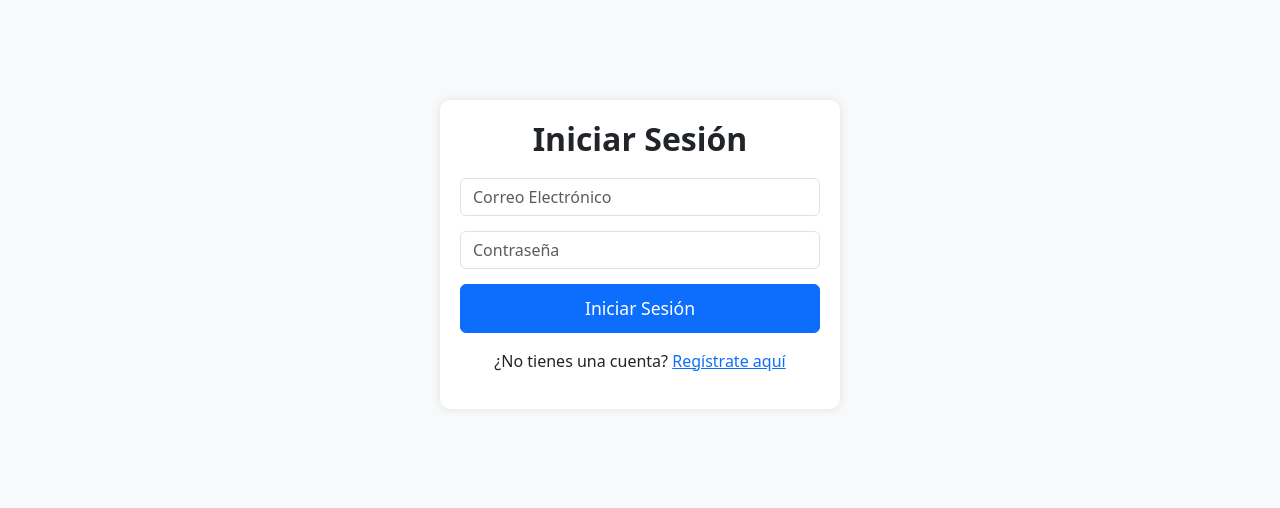
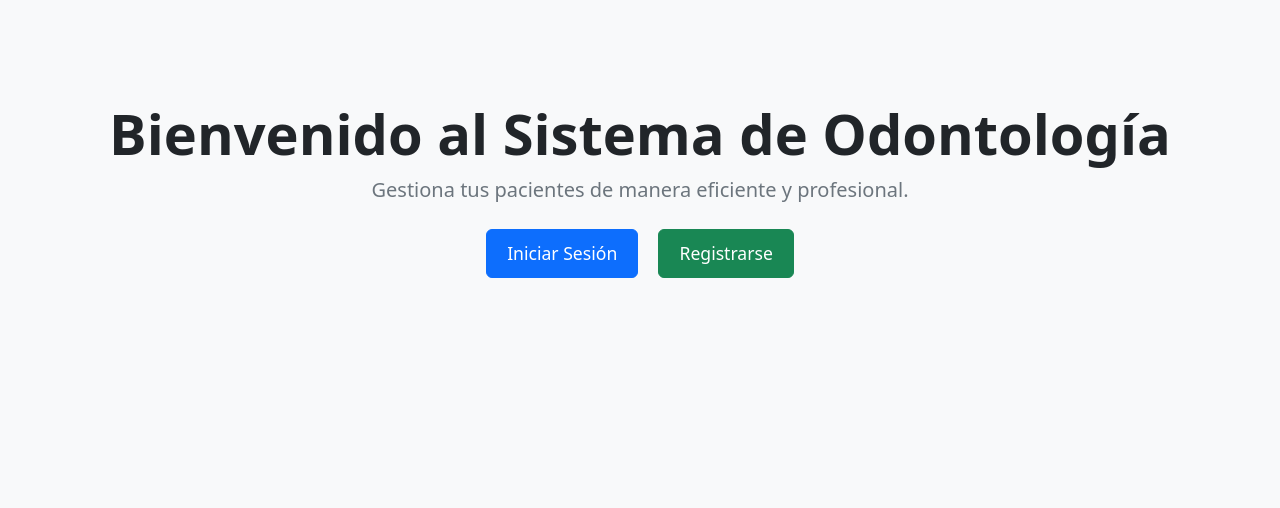
Before and after one commit to Josmar-B/Odontologia-Tarea, a Django app: page / in a window 1280 px wide. Shown: the top 508 px of the page. Run offline with Django 5.2, Linux system fonts and the light colour scheme; some libraries are stand-ins or nearby versions.

Commit message:
Update inicio.html

```diff
--- a/odontologia_app/Templates/odontologia_app/inicio.html
+++ b/odontologia_app/Templates/odontologia_app/inicio.html
@@ -4,75 +4,48 @@
 <head>
     <meta charset="UTF-8">
     <meta name="viewport" content="width=device-width, initial-scale=1.0">
-    <title>Iniciar Sesión - Odontología</title>
+    <title>Inicio - Odontología</title>
     <link href="{% static 'bootstrap.min.css' %}" rel="stylesheet">
     <link href="{% static 'fontawesomefree/css/all.min.css' %}" rel="stylesheet">
     <style>
         body {
             background-color: #f8f9fa;
         }
-        .login-section {
+        .welcome-section {
             padding: 100px 0;
             text-align: center;
         }
-        .login-form {
-            max-width: 400px;
-            margin: 0 auto;
-            padding: 20px;
-            background-color: #fff;
-            border-radius: 10px;
-            box-shadow: 0 0 10px rgba(0, 0, 0, 0.1);
-        }
-        .login-form h2 {
-            margin-bottom: 20px;
-            font-size: 2rem;
+        .welcome-section h1 {
+            font-size: 3.5rem;
             font-weight: bold;
         }
-        .login-form .form-control {
-            margin-bottom: 15px;
+        .welcome-section p {
+            font-size: 1.25rem;
+            color: #6c757d;
         }
-        .login-form .btn {
-            width: 100%;
-            padding: 10px;
+        .btn-custom {
+            padding: 10px 20px;
             font-size: 1.1rem;
-        }
-        .login-form .alert {
-            margin-top: 20px;
         }
     </style>
 </head>
 <body>
-    <div class="login-section">
+    <div class="welcome-section">
         <div class="container">
-            <div class="login-form">
-                <h2>Iniciar Sesión</h2>
-                {% if messages %}
-                    {% for message in messages %}
-                        <div class="alert alert-{{ message.tags }}">
-                            {{ message }}
-                        </div>
-                    {% endfor %}
-                {% endif %}
-                <form method="post" action="{% url 'inicio_sesion' %}">
-                    {% csrf_token %}
-                    <div class="form-group">
-                        <input type="email" name="email" class="form-control" placeholder="Correo Electrónico" required>
-                    </div>
-                    <div class="form-group">
-                        <input type="password" name="password" class="form-control" placeholder="Contraseña" required>
-                    </div>
-                    <button type="submit" class="btn btn-primary">
-                        <i class="fas fa-sign-in-alt"></i> Iniciar Sesión
-                    </button>
-                </form>
-                <div class="mt-3">
-                    <p>¿No tienes una cuenta? <a href="{% url 'registro' %}">Regístrate aquí</a></p>
-                </div>
+            <h1 class="display-4">Bienvenido al Sistema de Odontología</h1>
+            <p class="lead">Gestiona tus pacientes de manera eficiente y profesional.</p>
+            <div class="mt-4">
+                <a href="{% url 'inicio_sesion' %}" class="btn btn-primary btn-custom me-3">
+                    <i class="fas fa-sign-in-alt"></i> Iniciar Sesión
+                </a>
+                <a href="{% url 'registro' %}" class="btn btn-success btn-custom">
+                    <i class="fas fa-user-plus"></i> Registrarse
+                </a>
             </div>
         </div>
     </div>
 
-    <script src="{% static 'popper.min.js' %}"></script>
-    <script src="{% static 'bootstrap.min.js' %}"></script>
+    <script src="popper.min.js"></script>
+    <script src="bootstrap.min.js"></script></body>
 </body>
 </html>
```
